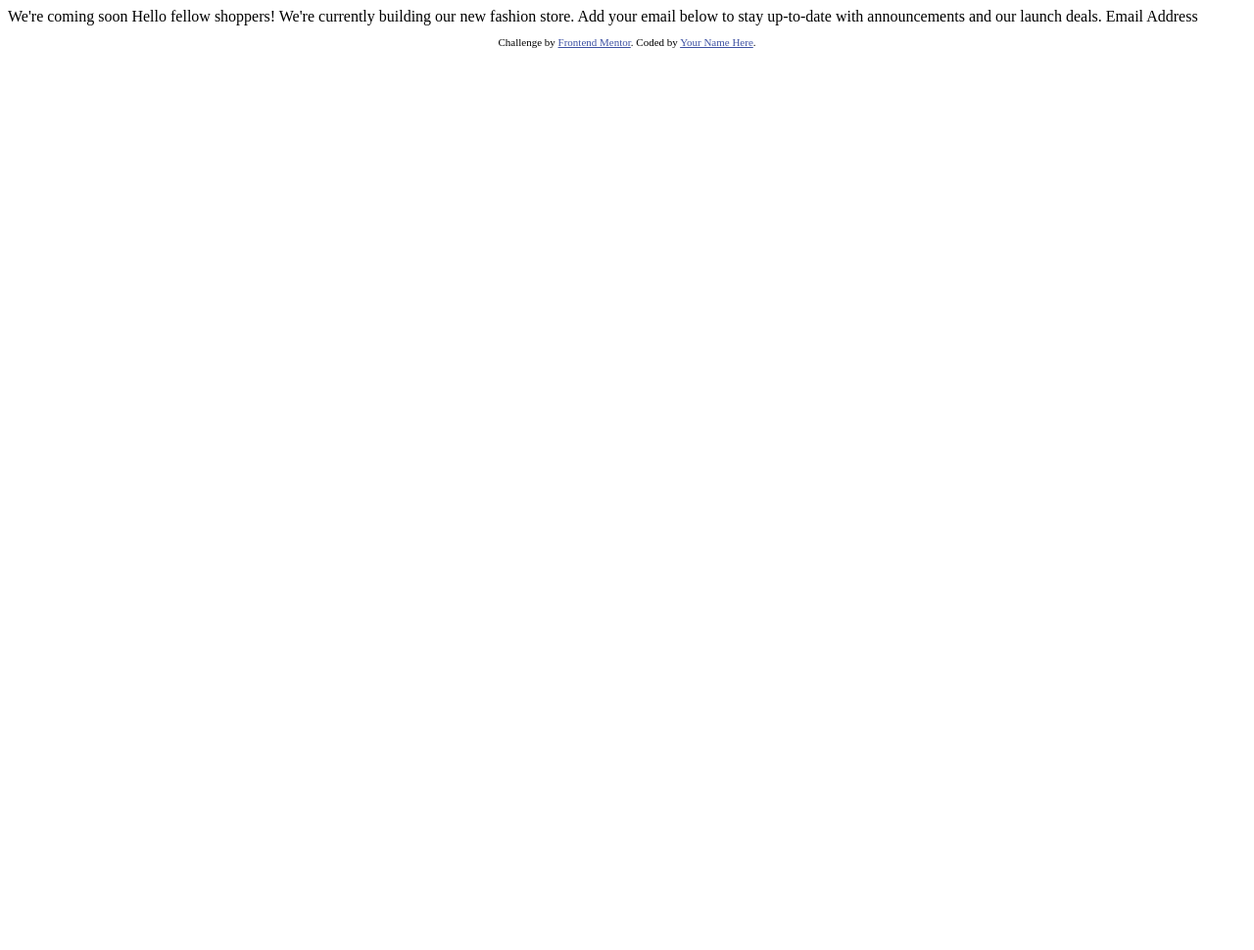
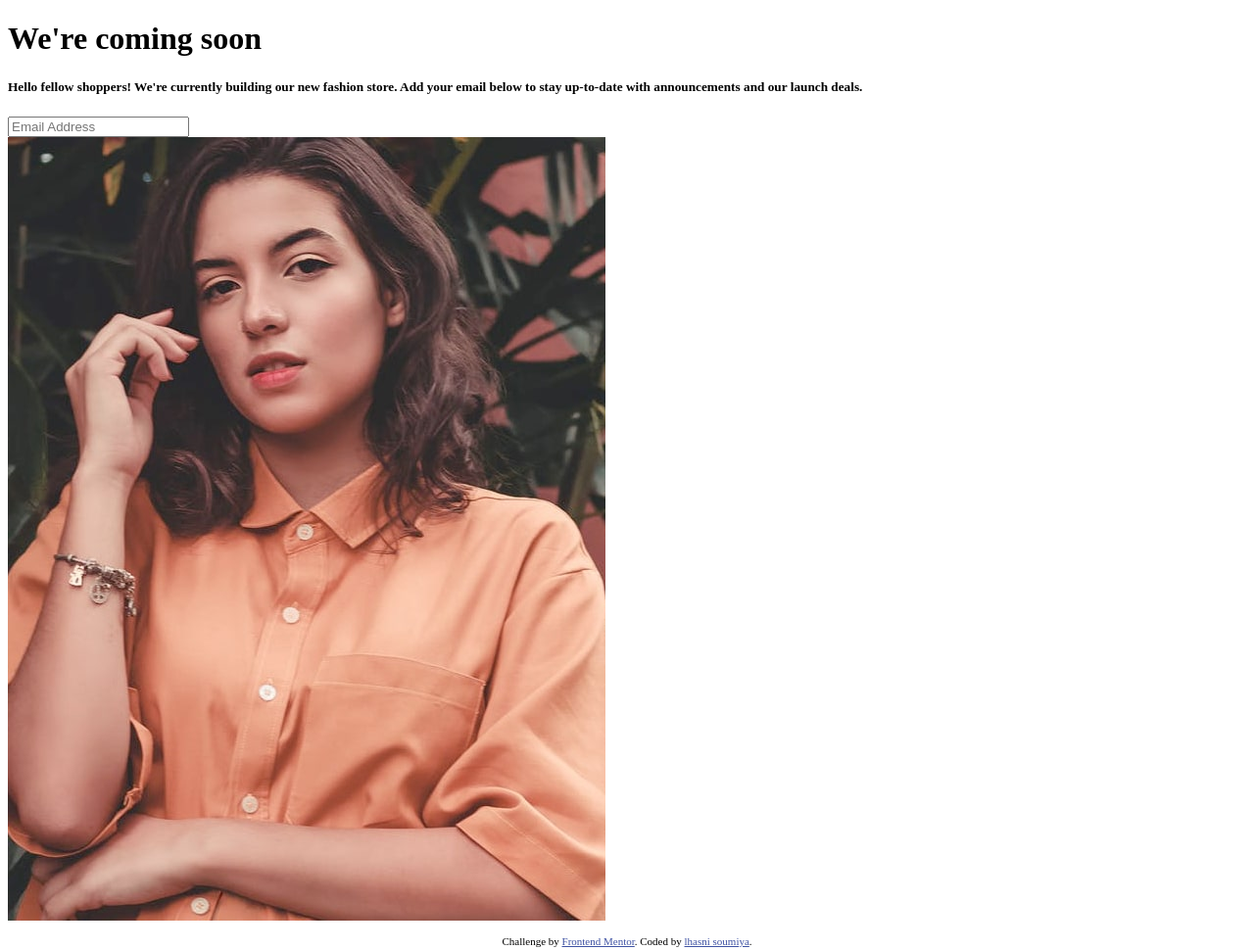
Before and after one commit to Seraphinaa/base-apparel-coming-soon, a plain HTML site: page index.html in a window 1280 px wide. Shown: the whole page at 98% size. Before the commit the page ends 800 px from the top, so only its background shows below. Drawn offline with Linux system fonts and the light colour scheme.

Commit message:
add html

```diff
--- a/index.html
+++ b/index.html
@@ -1,32 +1,53 @@
 <!DOCTYPE html>
 <html lang="en">
   <head>
-  <meta charset="UTF-8">
-  <meta name="viewport" content="width=device-width, initial-scale=1.0"> <!-- displays site properly based on user's device -->
+    <meta charset="UTF-8" />
+    <meta name="viewport" content="width=device-width, initial-scale=1.0" />
+    <!-- displays site properly based on user's device -->
 
-  <link rel="icon" type="image/png" sizes="32x32" href="./images/favicon-32x32.png">
+    <link
+      rel="icon"
+      type="image/png"
+      sizes="32x32"
+      href="./images/favicon-32x32.png"
+    />
 
     <title>Frontend Mentor | Base Apparel coming soon page</title>
 
     <!-- Feel free to remove these styles or customise in your own stylesheet 👍 -->
     <style>
-    .attribution { font-size: 11px; text-align: center; }
-    .attribution a { color: hsl(228, 45%, 44%); }
+      .attribution {
+        font-size: 11px;
+        text-align: center;
+      }
+      .attribution a {
+        color: hsl(228, 45%, 44%);
+      }
     </style>
   </head>
   <body>
+    <div>
+      <div>
+        <h1>We're coming soon</h1>
 
-  We're coming soon
-
+        <h5>
           Hello fellow shoppers! We're currently building our new fashion store.
-  Add your email below to stay up-to-date with announcements and our launch deals.
-
-  Email Address
+          Add your email below to stay up-to-date with announcements and our
+          launch deals.
+        </h5>
+        <input type="text" placeholder="Email Address" />
+      </div>
+      <div class="image-container">
+        <img src="/images/hero-desktop.jpg" alt="" />
+      </div>
+    </div>
 
     <footer>
       <p class="attribution">
-      Challenge by <a href="https://www.frontendmentor.io?ref=challenge" target="_blank">Frontend Mentor</a>.
-      Coded by <a href="#">Your Name Here</a>.
+        Challenge by
+        <a href="https://www.frontendmentor.io?ref=challenge" target="_blank"
+          >Frontend Mentor</a
+        >. Coded by <a href="#">lhasni soumiya</a>.
       </p>
     </footer>
   </body>
```
Lines whose indentation alone changed are shown as unchanged.
